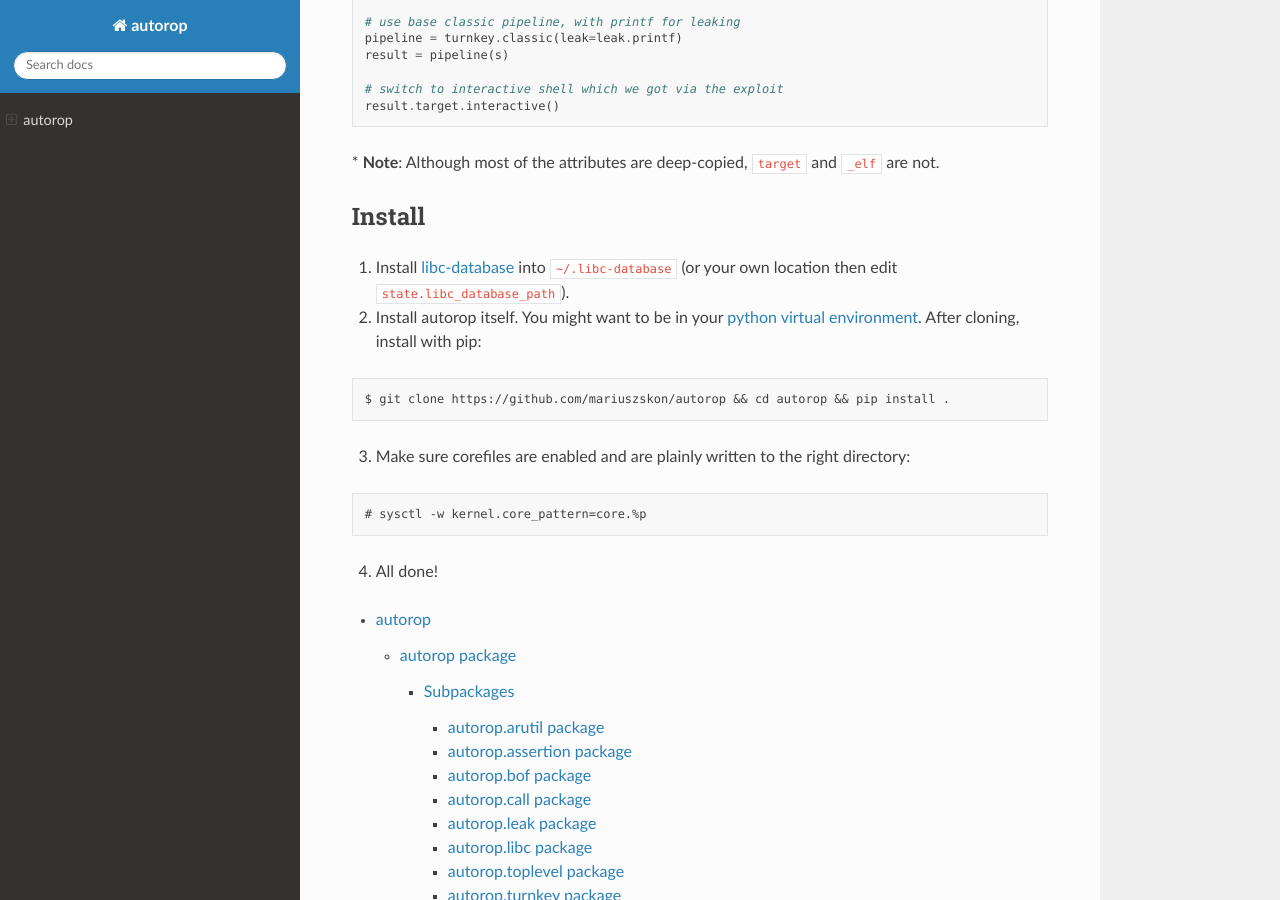
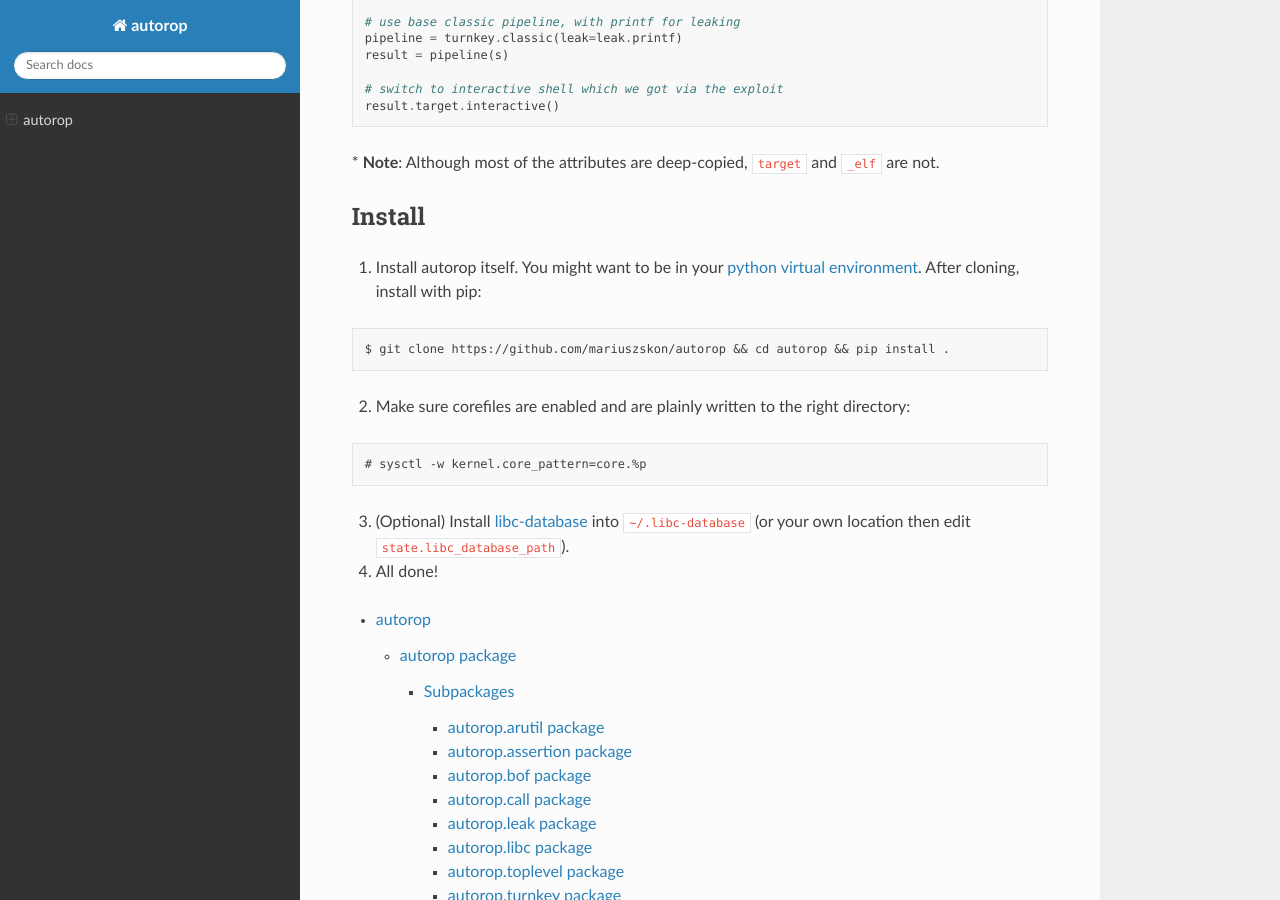
Before and after one commit to mariuszskon/autorop, a Sphinx documentation site: the page built from docs/source/index.rst, in a window 1280 px wide and 900 px high, scrolled down 1576 px. Built offline with Sphinx 7.4.7 and the Read the Docs theme 2.0.0, drawn with Linux system fonts in a browser that asks for light colours.

Commit message:
Update docs with default libc backend advice

```diff
--- a/README.rst
+++ b/README.rst
@@ -95,17 +95,18 @@ See how the below example neatly manages to "downgrade" the problem from somethi
 Install
 -------
 
-1. Install `libc-database <https://github.com/niklasb/libc-database>`_ into ``~/.libc-database`` (or your own location then edit ``state.libc_database_path``).
-2. Install autorop itself. You might want to be in your `python virtual environment <https://docs.python.org/3/tutorial/venv.html>`_. After cloning, install with pip:
+1. Install autorop itself. You might want to be in your `python virtual environment <https://docs.python.org/3/tutorial/venv.html>`_. After cloning, install with pip:
 
 .. code-block:: text
 
     $ git clone https://github.com/mariuszskon/autorop && cd autorop && pip install .
 
-3. Make sure corefiles are enabled and are plainly written to the right directory:
+2. Make sure corefiles are enabled and are plainly written to the right directory:
 
 .. code-block:: text
 
     # sysctl -w kernel.core_pattern=core.%p
 
+3. (Optional) Install `libc-database <https://github.com/niklasb/libc-database>`_ into ``~/.libc-database`` (or your own location then edit ``state.libc_database_path``).
+
 4. All done!
```
Also changed, not shown: docs/source/autorop.libc.rst (+8 -0 lines).
